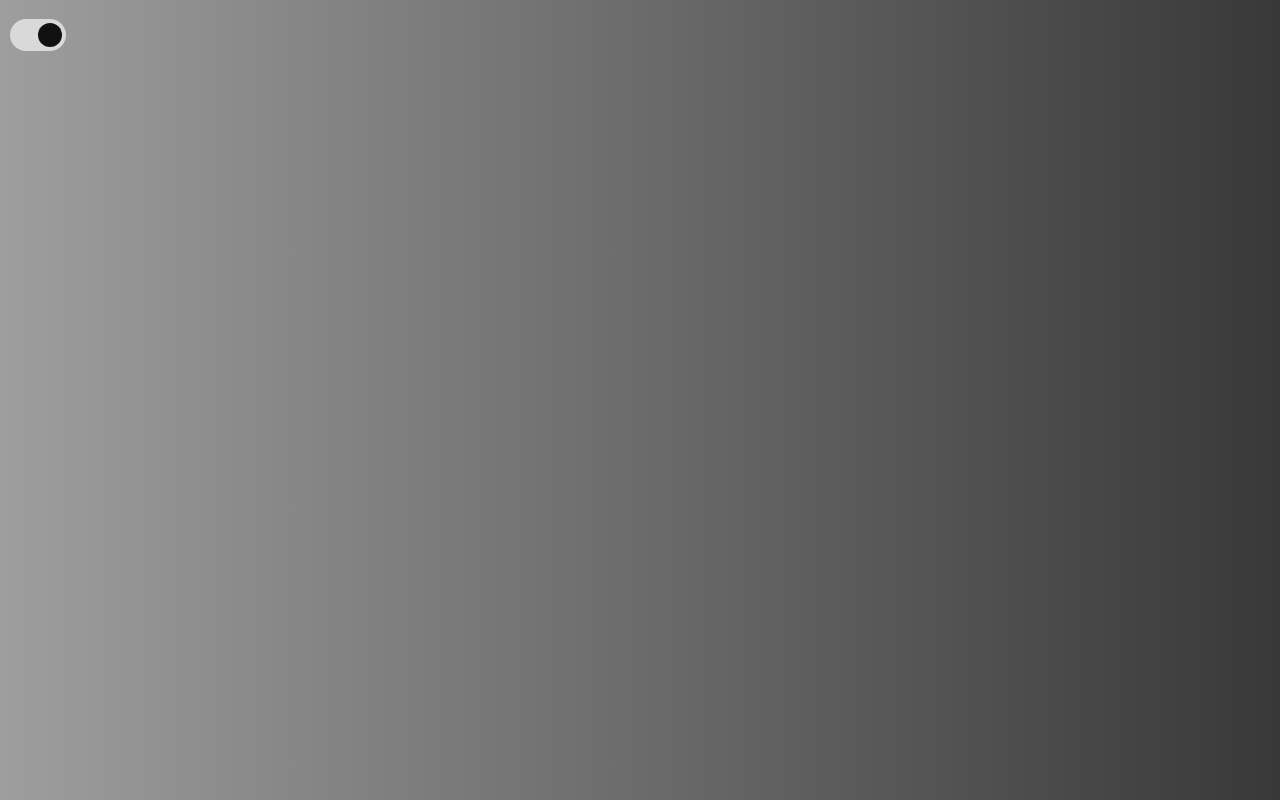
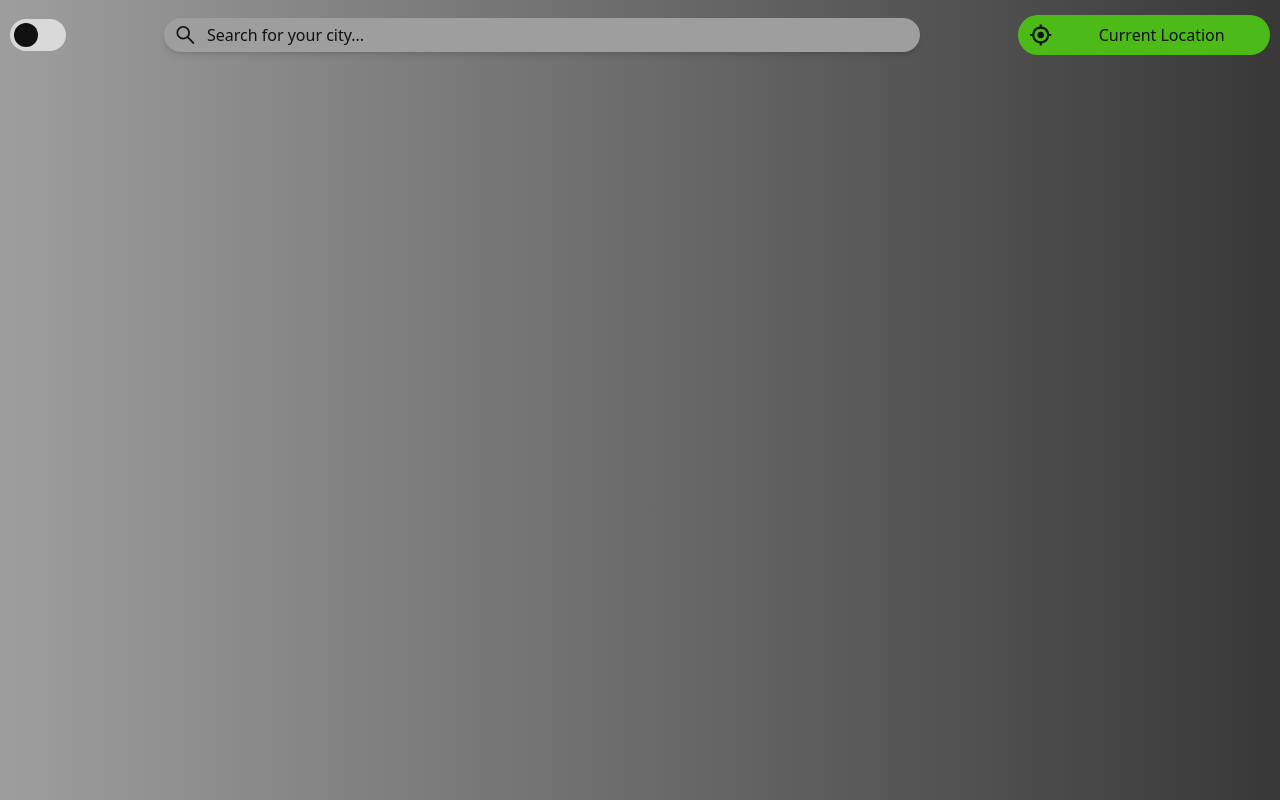
Before and after one commit to mustafa-khaled/Weather-App, a React (Vite) app: page / in a window 1280 px wide. Built offline with nearby package versions, Linux system fonts and the light colour scheme.

Commit message:
create the header

```diff
--- a/package.json
+++ b/package.json
@@ -11,7 +11,8 @@
   },
   "dependencies": {
     "react": "^18.2.0",
-    "react-dom": "^18.2.0"
+    "react-dom": "^18.2.0",
+    "react-icons": "^4.11.0"
   },
   "devDependencies": {
     "@types/react": "^18.2.15",
--- /dev/null
+++ b/src/components/header/CurrentLocation.jsx
@@ -0,0 +1,12 @@
+import { BiTargetLock } from "react-icons/bi";
+
+function CurrentLocation() {
+  return (
+    <div className="my-[5px] flex w-[20%] items-center gap-[10px] rounded-full bg-[#4CBB17] px-[10px] py-[5px]">
+      <BiTargetLock className="text-3xl" />
+      <button className="w-full text-sm md:text-base">Current Location</button>
+    </div>
+  );
+}
+
+export default CurrentLocation;
--- a/src/components/header/Header.jsx
+++ b/src/components/header/Header.jsx
@@ -1,10 +1,14 @@
+import SearchBar from "./SearchBar";
 import ToggleDarkModeBtn from "./ToggleDarkModeBtn";
+import CurrentLocation from "./CurrentLocation";
 
 function Header() {
   return (
-    <header className="flex h-[70px] items-center  ">
-      <div className="container mx-auto px-[10px]">
+    <header className="flex h-[70px] items-center text-textColor">
+      <div className="container mx-auto flex items-center justify-between gap-[10px] px-[10px]">
         <ToggleDarkModeBtn />
+        <SearchBar />
+        <CurrentLocation />
       </div>
     </header>
   );
--- /dev/null
+++ b/src/components/header/SearchBar.jsx
@@ -0,0 +1,16 @@
+import { AiOutlineSearch } from "react-icons/ai";
+
+function SearchBar() {
+  return (
+    <div className="bg-bgColor flex w-[60%]  items-center gap-[10px] rounded-full px-[10px] py-[5px] shadow-md">
+      <AiOutlineSearch className="text-2xl" />
+      <input
+        type="text"
+        placeholder="Search for your city..."
+        className="w-full border-none bg-transparent outline-none placeholder:text-textColor"
+      />
+    </div>
+  );
+}
+
+export default SearchBar;
--- a/src/components/header/ToggleDarkModeBtn.jsx
+++ b/src/components/header/ToggleDarkModeBtn.jsx
@@ -11,11 +11,11 @@ function ToggleDarkModeBtn() {
     >
       <div className="relative rounded-full ">
         <input type="checkbox" id="toggleB" className="sr-only" />
-        <div className="bg-grayOne block h-8 w-14 rounded-full"></div>
+        <div className="block h-8 w-14 rounded-full bg-grayOne"></div>
         <div
           className={`${
-            isDarkMode ? "translate-x-0" : "translate-x-[100%]"
-          }  bg-textColor absolute left-1 top-1  h-6 w-6 rounded-full transition`}
+            isDarkMode ? "translate-x-[100%]" : "translate-x-0"
+          }  absolute left-1 top-1 h-6  w-6 rounded-full bg-textColor transition`}
         ></div>
       </div>
     </label>
--- a/tailwind.config.js
+++ b/tailwind.config.js
@@ -6,6 +6,7 @@ export default {
       colors: {
         grayOne: "var(--gray)",
         textColor: "var(--text-color)",
+        bgColor: "var(--one)",
       },
     },
   },
```
Also changed, not shown: 1 other file (tests, documents, lock files or other folders).
